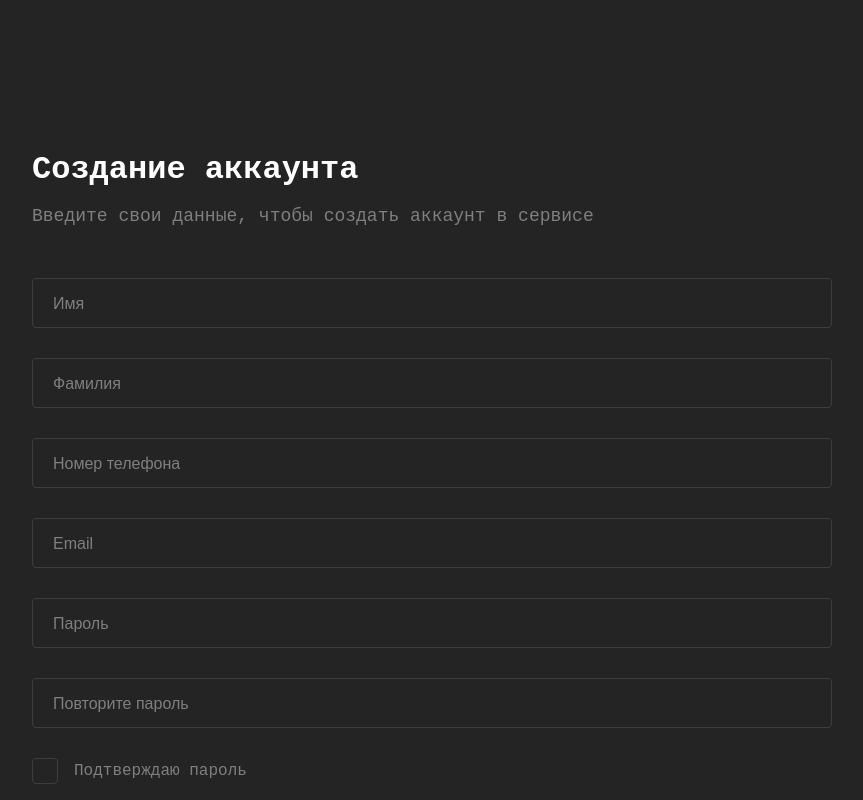
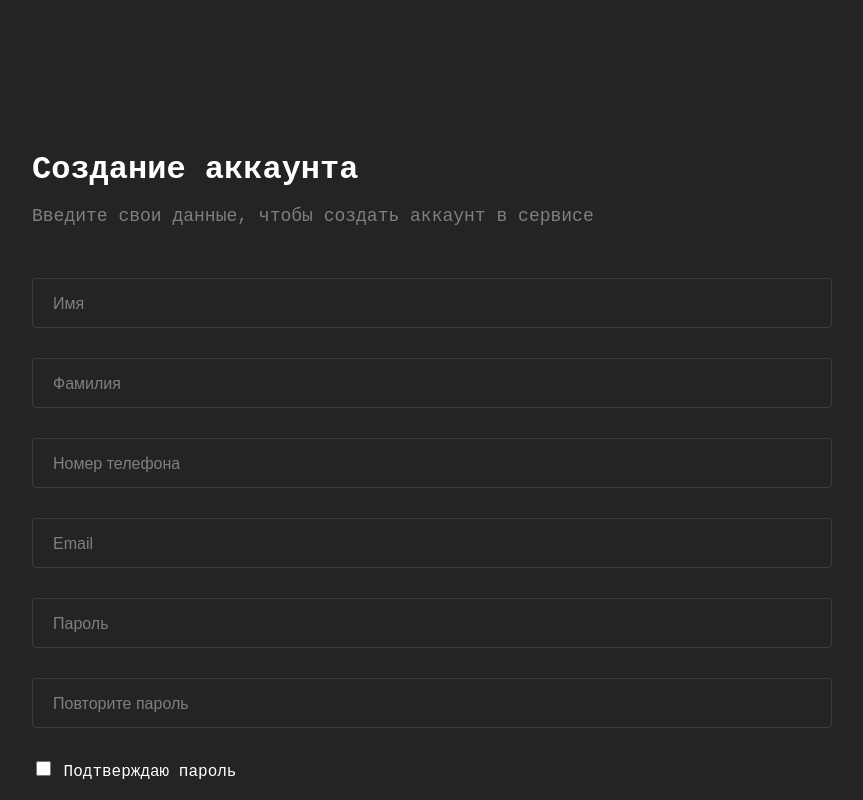
Before and after one commit to victorgolovin/react-registration-form, a React (Vite) app: page / in a window 1280 px wide. Shown: the top 800 px of the page, without its empty margins (208-1071 px from the left). Built offline with nearby package versions, Linux system fonts and the light colour scheme.

Commit message:
add check for password

```diff
--- a/src/FormSection/FormSection.css
+++ b/src/FormSection/FormSection.css
@@ -6,7 +6,8 @@
 }
 
 .form-error-text,
-.form-success-text {
+.form-success-text,
+.form-pass-text {
     text-align: center;
     margin-bottom: 50px;
 }
@@ -37,45 +38,10 @@
     color: #7F7F7F;
 }
 
-.form-checkbox-inner {
-    display: flex;
-    align-items: center;
-    gap: 16px;
-}
-
 .form-checkbox {
-    width: 24px;
-    height: 24px;
+    width: 15px;
+    height: 15px;
     cursor: pointer;
-    opacity: 0;
-    position: absolute;
-}
-
-
-.custom-checkbox {
-    display: flex;
-    align-items: center;
-    gap: 16px;
-    font-size: 16px;
-    line-height: 21px;
-    color: #7F7F7F;
-    cursor: pointer;
-}
-
-.custom-checkbox::before {
-    content: '';
-    width: 24px;
-    height: 24px;
-    border: 1px solid #3D3D3D;
-    border-radius: 4px;
-}
-
-.custom-checkbox:hover::before {
-    background-color: #4B72C2;
-}
-
-.custom-checkbox:hover:active {
-    color: #4B72C2;
 }
 
 .form-button {
@@ -88,6 +54,10 @@
     cursor: pointer;
     border: none;
     margin-bottom: 84px;
+}
+
+.form-button:hover {
+    background-color: #7993c7;
 }
 
 
@@ -126,10 +96,13 @@
     content: '';
     width: 18px;
     height: 18px;
-    background-image: url(../assets/arrow-right.png);
     position: absolute;
     right: -25px;
     bottom: 1px;
     background-repeat: no-repeat;
     background-position: center;
 }
+
+.form-bottom-link:hover {
+    color: #7993c7;
+}
--- a/src/FormSection/FormSection.jsx
+++ b/src/FormSection/FormSection.jsx
@@ -12,60 +12,39 @@ const FormSection = () => {
     number: '',
     email: '',
     password: '',
-    repeatpassword: ''
+    repeatpassword: '',
+    checkbox: ''
   });
 
   const [formIsError, setFormIsError] = useState(false)
   const [formIsSuccess, setFormIsSuccess] = useState(false)
+  const [formPassError, setFormPassError] = useState(false)
 
-  const handleNameInputChange = (event) => {
+  const handleInputChange = (event) => {
+    const { name, value } = event.target
+
     setFormRegistering ({
       ...formRegistering,
-      name: event.target.value,
-    })
-  }
-
-  const handleSurnameInputChange = (event) => {
-    setFormRegistering ({
-      ...formRegistering,
-      surname: event.target.value,
-    })
-  }
-
-  const handleNumberInputChange = (event) => {
-    setFormRegistering ({
-      ...formRegistering,
-      number: event.target.value,
-    })
-  }
-
-  const handleEmailInputChange = (event) => {
-    setFormRegistering ({
-      ...formRegistering,
-      email: event.target.value,
-    })
-  }
-
-  const handlePasswordInputChange = (event) => {
-    setFormRegistering ({
-      ...formRegistering,
-      password: event.target.value,
-    })
-  }
-
-  const handleRepeatPasswordInputChange = (event) => {
-    setFormRegistering ({
-      ...formRegistering,
-      repeatpassword: event.target.value,
+      [name]: value
     })
   }
 
   const handleFormBtn = () => {
-    if (!formRegistering.name) {
-      setFormIsError(true)
-      setFormIsSuccess(false)
-      return
-    }
+
+    // if (!formRegistering.name,
+    //     !formRegistering.surname,
+    //     !formRegistering.number,
+    //     !formRegistering.email,
+    //     !formRegistering.password,
+    //     !formRegistering.repeatpassword,
+    //     !formRegistering.checkbox) {
+    //   setFormIsError(true)
+    //   setFormIsSuccess(false)
+    //   return
+    // }
+
+    // setFormIsError(false)
+    // setFormIsSuccess(true)
 
     if (!formRegistering.surname) {
       setFormIsError(true)
@@ -97,8 +76,20 @@ const FormSection = () => {
       return
     }
 
+    if (!formRegistering.checkbox) {
+      setFormIsError(true)
+      setFormIsSuccess(false)
+      return
+    }
+
+    if (formRegistering.password !== formRegistering.repeatpassword) {
+      setFormPassError(true)
+      return
+    }
+
     setFormIsError(false)
     setFormIsSuccess(true)
+    setFormPassError(false)
 
     setFormRegistering ({
       ...formRegistering,
@@ -107,7 +98,8 @@ const FormSection = () => {
       number: formRegistering.number,
       email: formRegistering.email,
       password: formRegistering.password,
-      repeatpassword: formRegistering.repeatpassword
+      repeatpassword: formRegistering.repeatpassword,
+      checkbox: formRegistering.checkbox
     })
     console.log(formRegistering.name)
     console.log(formRegistering.surname)
@@ -115,6 +107,7 @@ const FormSection = () => {
     console.log(formRegistering.email)
     console.log(formRegistering.password)
     console.log(formRegistering.repeatpassword)
+    console.log(formRegistering.checkbox)
   }
 
   return (
@@ -125,6 +118,7 @@ const FormSection = () => {
 
         { formIsError ? (<p className="form-error-text">Ошибка в форме!</p>) : '' }
         { formIsSuccess ? (<p className="form-success-text">Регистрация прошла успешно!</p>) : '' }
+        { formPassError ? (<p className="form-pass-text">Пароль должен совпадать!</p>) : '' }
 
         <div className="form-inputs">
           <input
@@ -132,59 +126,58 @@ const FormSection = () => {
             type="text"
             name="name"
             placeholder="Имя"
-            onChange={handleNameInputChange}
+            onChange={handleInputChange}
           />
 
           <input
             className="form-input"
             type="text"
-            surname="surname"
+            name="surname"
             placeholder="Фамилия"
-            onChange={handleSurnameInputChange}
+            onChange={handleInputChange}
           />
 
           <input
             className="form-input"
             type="text"
-            number="number"
+            name="number"
             placeholder="Номер телефона"
-            onChange={handleNumberInputChange}
+            onChange={handleInputChange}
           />
 
           <input
             className="form-input"
             type="text"
-            email="email"
+            name="email"
             placeholder="Email"
-            onChange={handleEmailInputChange}
+            onChange={handleInputChange}
           />
 
           <input
             className="form-input"
             type="text"
-            password="password"
+            name="password"
             placeholder="Пароль"
-            onChange={handlePasswordInputChange}
+            onChange={handleInputChange}
           />
 
           <input
             className="form-input"
             type="text"
-            repeatpassword="repeatpassword"
+            name="repeatpassword"
             placeholder="Повторите пароль"
-            onChange={handleRepeatPasswordInputChange}
+            onChange={handleInputChange}
           />
 
           <div className="form-checkbox-inner">
-            <label className="custom-checkbox" htmlFor="form-checkbox">
-              <input
-                className="form-checkbox"
-                type="checkbox"
-                name="checkbox"
-                id="form-checkbox"
-              />
-              Подтверждаю пароль
-            </label>
+          <label>
+            <input
+            className="form-checkbox"
+            type="checkbox"
+            name="checkbox"
+            // checked={formIsError ? (true) : false}
+            onChange={handleInputChange} /> Подтверждаю пароль
+          </label>
           </div>
         </div>
 
```
